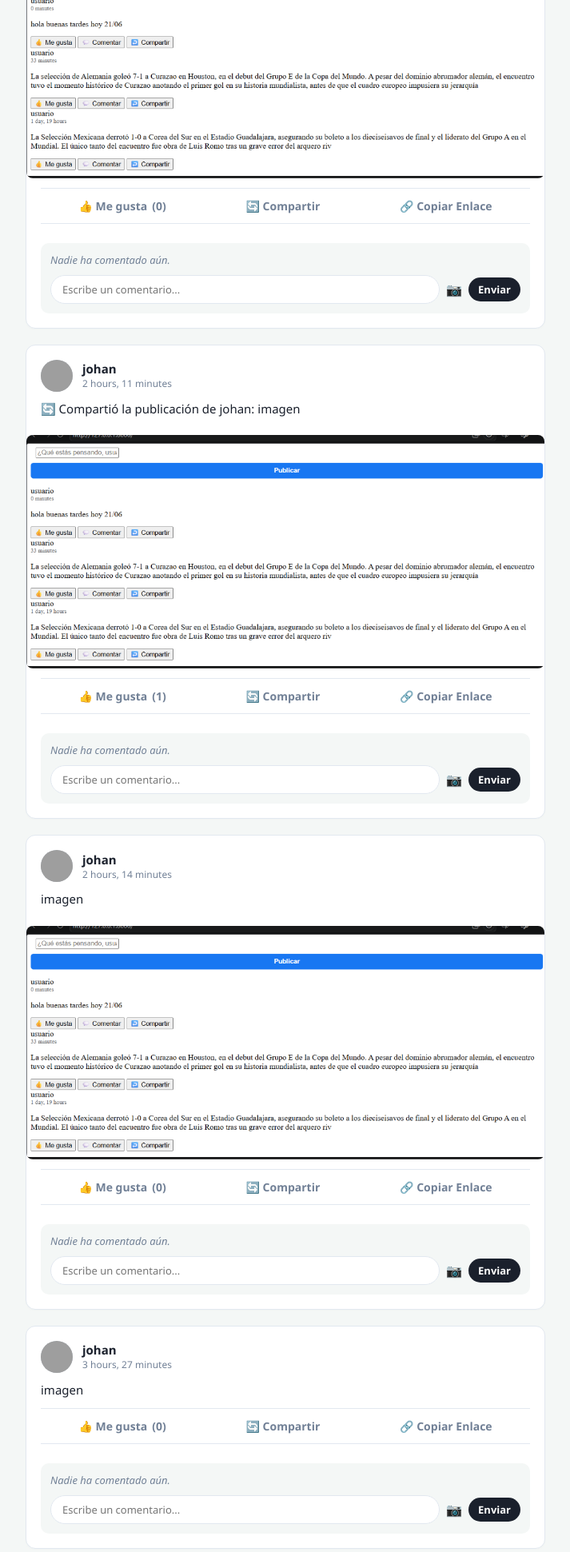
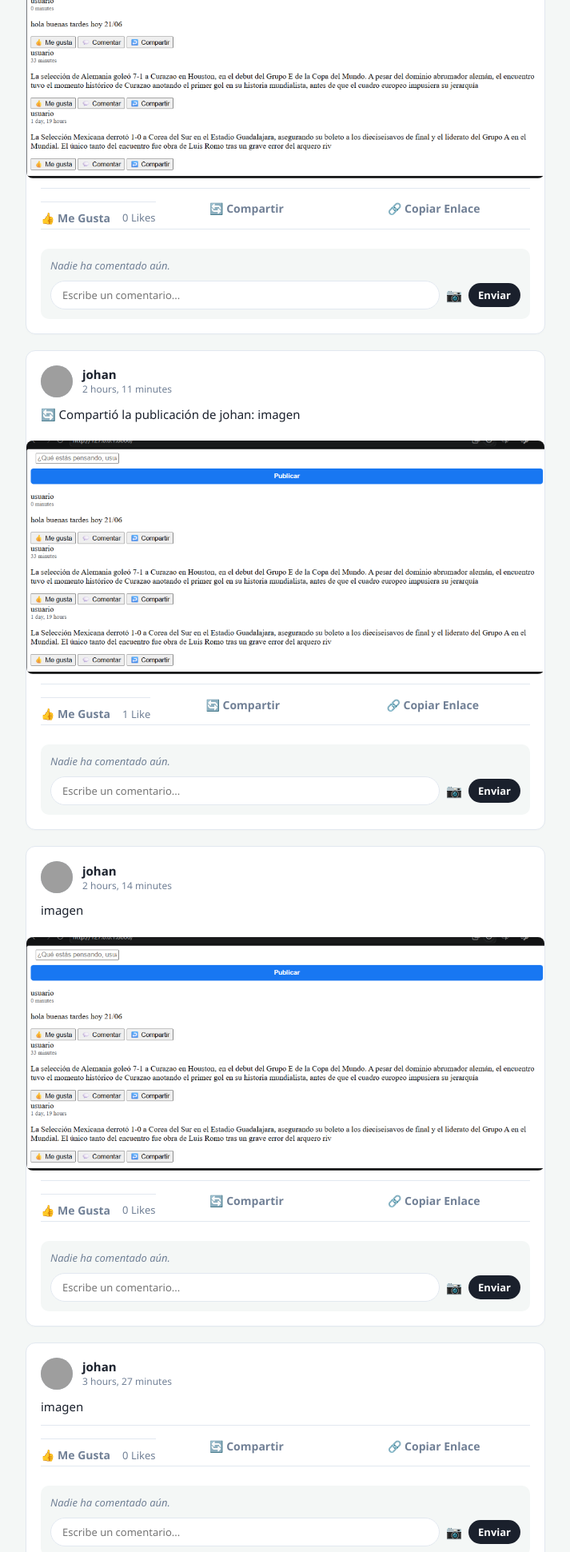
Before and after one commit to johanalcala2016-code/Facebook, a Django app: page / in a window 1280 px wide. Shown: the part 692-2633 px from the top of the page at 80% size, without its empty margins (283-996 px from the left). Run offline with Django 5.2, Linux system fonts and the light colour scheme; a user stored in the database is signed in; data comes from the database, SQL or seed files in the repository; both versions use the stored data as it was after the commit; grey boxes are pictures that could not be loaded.

Commit message:
fifth commit

```diff
--- a/app1/models.py
+++ b/app1/models.py
@@ -53,6 +53,7 @@ class Publicacion(models.Model):
     def total_likes(self):
         return self.likes.count()
 
+
 class Comentario(models.Model):
     publicacion = models.ForeignKey(Publicacion, on_delete=models.CASCADE, related_name='comentarios')
     usuario = models.ForeignKey(User, on_delete=models.CASCADE)
--- a/app1/urls.py
+++ b/app1/urls.py
@@ -5,7 +5,7 @@ from . import views
 
 urlpatterns = [
     path('', views.feed_home, name='feed'),
-    path('like/<int:post_id>/', views.dar_like, name='dar_like'),
+    path('like/<int:post_id>/', views.dar_like_post, name='dar_like'),
     path('comentar/<int:post_id>/', views.agregar_comentario, name='agregar_comentario'),
     path('solicitud/aceptar/<int:solicitud_id>/', views.aceptar_solicitud, name='aceptar_solicitud'),
     path('solicitud/enviar/<int:usuario_id>/', views.enviar_solicitud, name='enviar_solicitud'),
@@ -13,4 +13,5 @@ urlpatterns = [
     path('login/', auth_views.LoginView.as_view(template_name='login.html'), name='login'),
     path('logout/', auth_views.LogoutView.as_view(next_page='login'), name='logout'),
     path('post/compartir/<int:post_id>/', views.compartir_post, name='compartir_post'),
+    path('post/<int:post_id>/like/', views.dar_like_post, name='dar_like_post'),
 ]
--- a/app1/views.py
+++ b/app1/views.py
@@ -8,7 +8,8 @@ from .models import Publicacion, Comentario, SolicitudAmistad, Perfil, Publicaci
 
 @login_required
 def feed_home(request):
-    # 1. Lógica para crear una nueva historia
+    print("--- RECARGANDO VISTAS ---") # 👈 Agrega esta línea temporal aquí
+    # ... resto de tu código de feed_home ...
     if request.method == 'POST' and 'subir_historia' in request.POST:
         archivo_historia = request.FILES.get('archivo_historia')
         if archivo_historia:
@@ -48,8 +49,8 @@ def feed_home(request):
     return render(request, 'feed.html', contexto)
 
 @login_required
-def dar_like(request, post_id):
-    if request.method == 'POST':
+def dar_like_post(request, post_id):
+    if request.method == "POST" and request.user.is_authenticated:
         post = get_object_or_404(Publicacion, id=post_id)
         if post.likes.filter(id=request.user.id).exists():
             post.likes.remove(request.user)
--- a/templates/feed.html
+++ b/templates/feed.html
@@ -216,6 +216,7 @@
                 <div class="post-body" style="margin-top: 10px;">
                     <p>{{ post.contenido }}</p>
                 </div>
+
             </div>
 
             {% if post.archivo %}
@@ -230,13 +231,18 @@
             {% endif %}
 
             <div class="post-actions">
-                <form method="POST" action="{% url 'dar_like' post.id %}" style="flex-grow: 1; display: flex;">
-                    {% csrf_token %}
-                    <button type="submit" class="btn-action" style="color: {% if request.user in post.likes.all %}var(--primary-color){% else %}var(--text-muted){% endif %}; font-weight: bold; width: 100%;">
-                        👍 {% if request.user in post.likes.all %}Ya no me gusta{% else %}Me gusta{% endif %}
-                        <span>({{ post.total_likes }})</span>
-                    </button>
-                </form>
+                <!-- 🆕 Sección de Interacción: Likes -->
+                <div style="display: flex; align-items: center; gap: 15px; margin-top: 12px; padding-top: 10px; border-top: 1px solid var(--border-color);">
+                    <form method="POST" action="{% url 'dar_like' post.id %}">
+                        {% csrf_token %}
+                        <button type="submit" style="background: none; border: none; cursor: pointer; display: flex; align-items: center; gap: 6px; font-size: 14px; font-weight: 600; color: {% if request.user in post.likes.all %}#2ecc71{% else %}var(--text-muted){% endif %};">
+                            👍 Me Gusta
+                        </button>
+                    </form>
+                    <span style="font-size: 13px; color: var(--text-muted); font-weight: 500;">
+                        {{ post.total_likes }} {{ post.total_likes|pluralize:"Like,Likes" }}
+                    </span>
+                </div>
                 <form method="POST" action="{% url 'compartir_post' post.id %}" style="flex-grow: 1; display: flex;">
                     {% csrf_token %}
                     <button type="submit" class="btn-action" style="width: 100%;">
```
Also changed, not shown: db.sqlite3.
